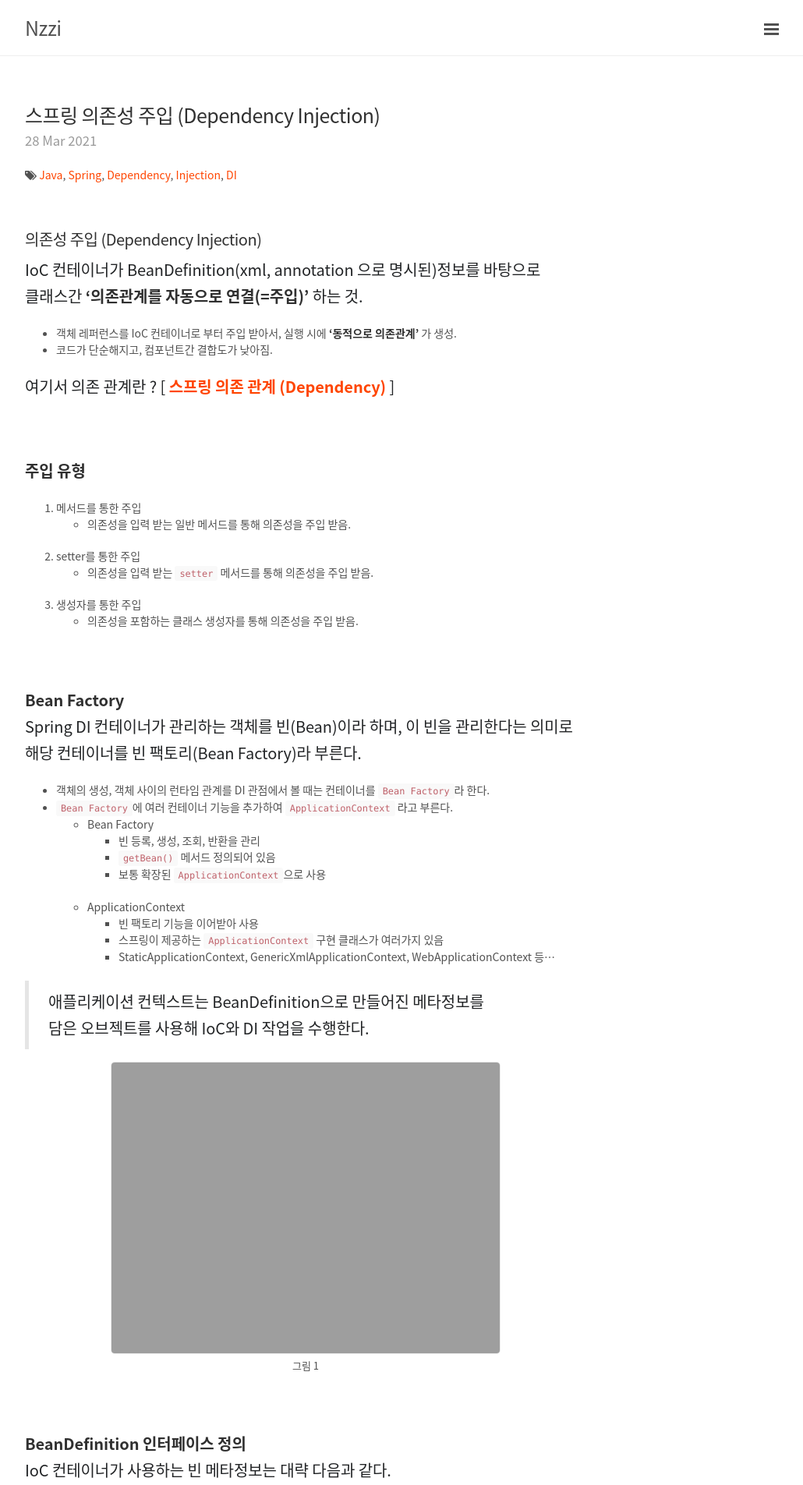
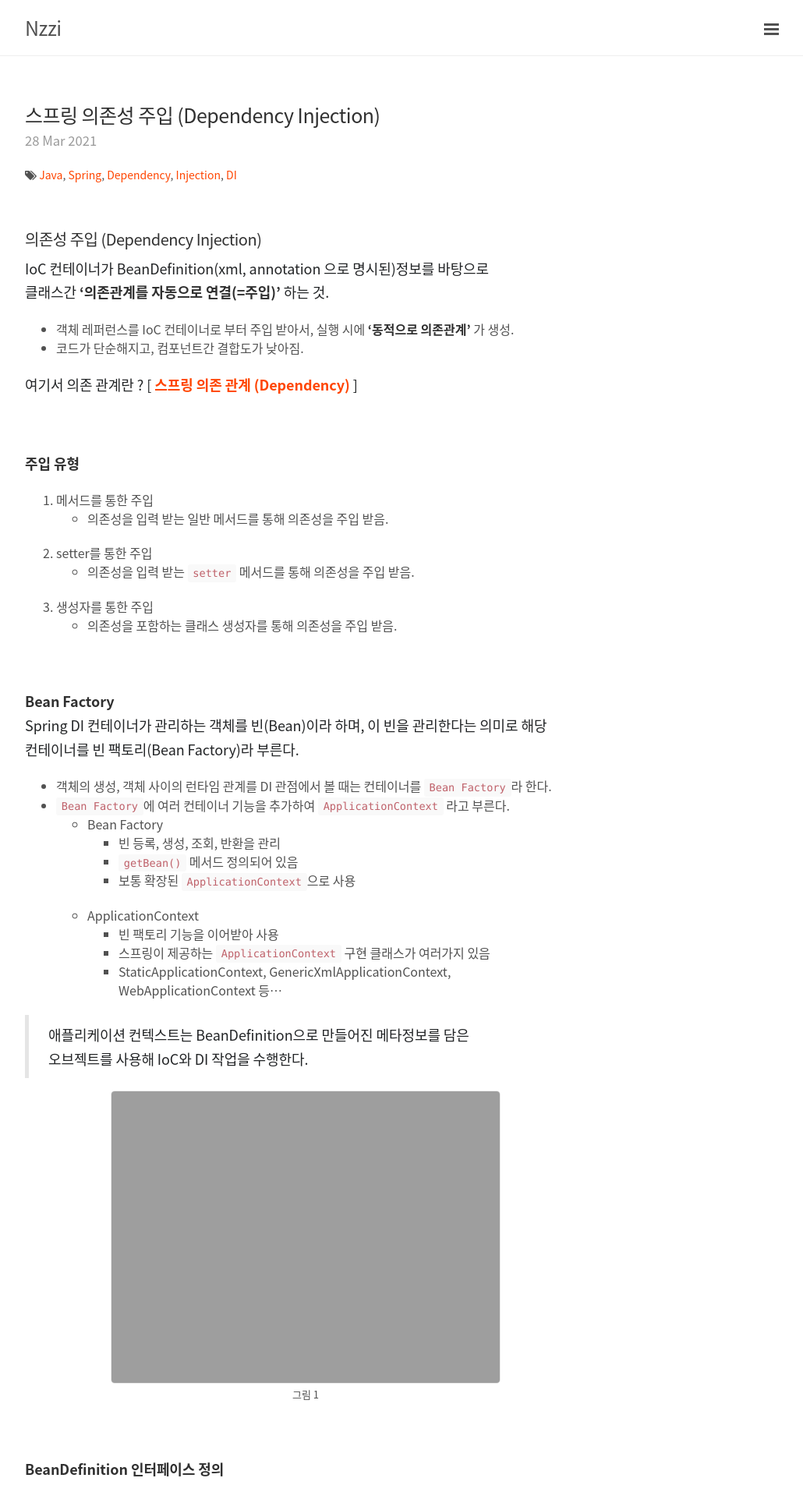
Before and after one commit to cholnh/cholnh.github.io, a Jekyll site: the page built from _posts/Dev/Spring/2021-3-28-스프링-의존성-주입.md, in a window 1280 px wide. Shown: the top 1905 px of the page at 78% size, without its empty margins (248-1278 px from the left). Built offline with Jekyll 4.4.1, drawn with Linux system fonts in a browser that asks for light colours; comment, search, counter and statistics services are not loaded.

Commit message:
edit p font style

```diff
--- a/public/css/poole.css
+++ b/public/css/poole.css
@@ -105,7 +105,7 @@ p {
   margin-top: 0;
   margin-bottom: 1rem;
 
-  font-size: 1rem;
+  font-size: 0.9rem;
   color: rgb(34, 36, 38);
   line-height: 1.7;
   letter-spacing: -0.004em;
@@ -122,6 +122,7 @@ strong {
 ul, ol, dl {
   margin-top: 0;
   margin-bottom: 1rem;
+  font-size: 0.8rem;
 }
 
 dt {
```
